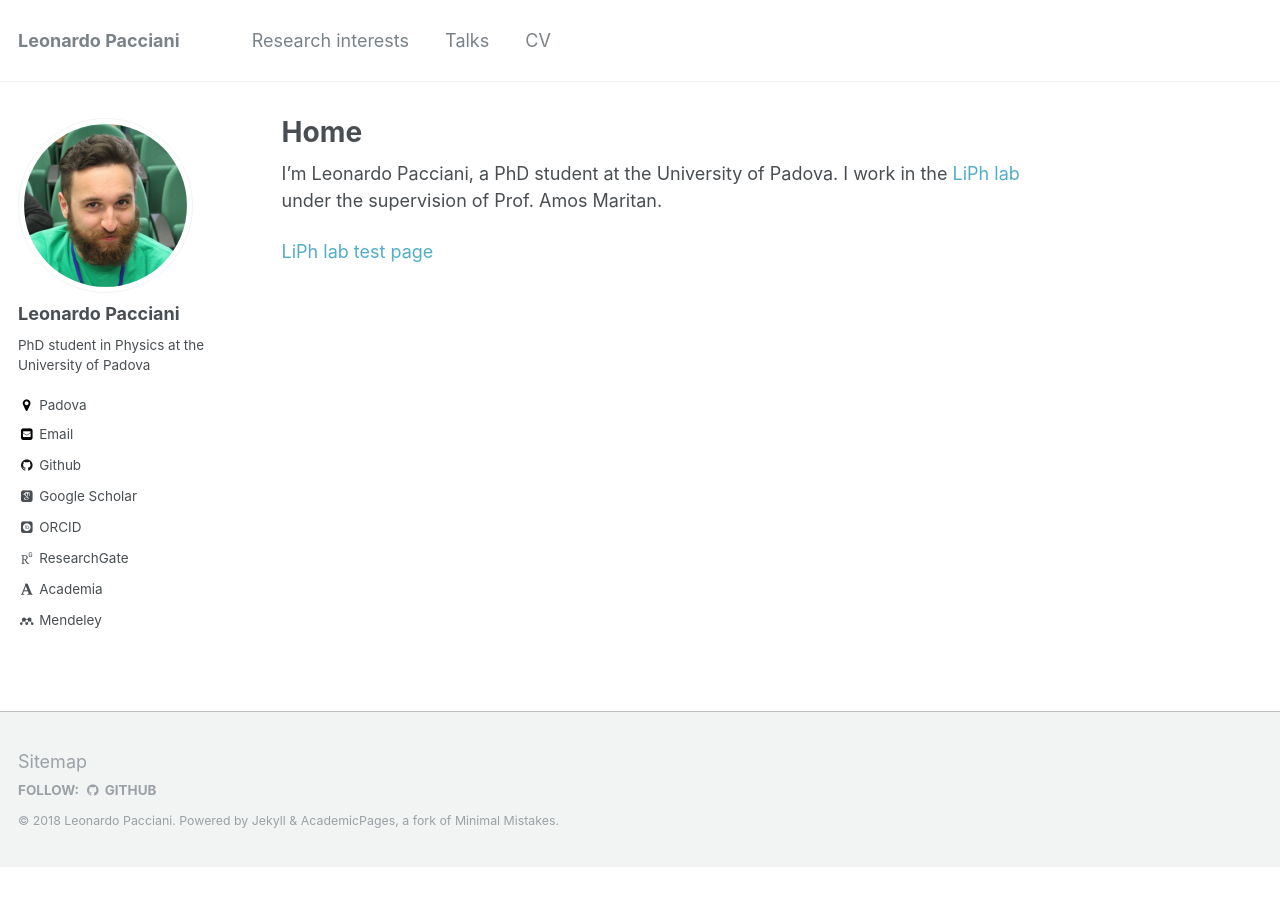
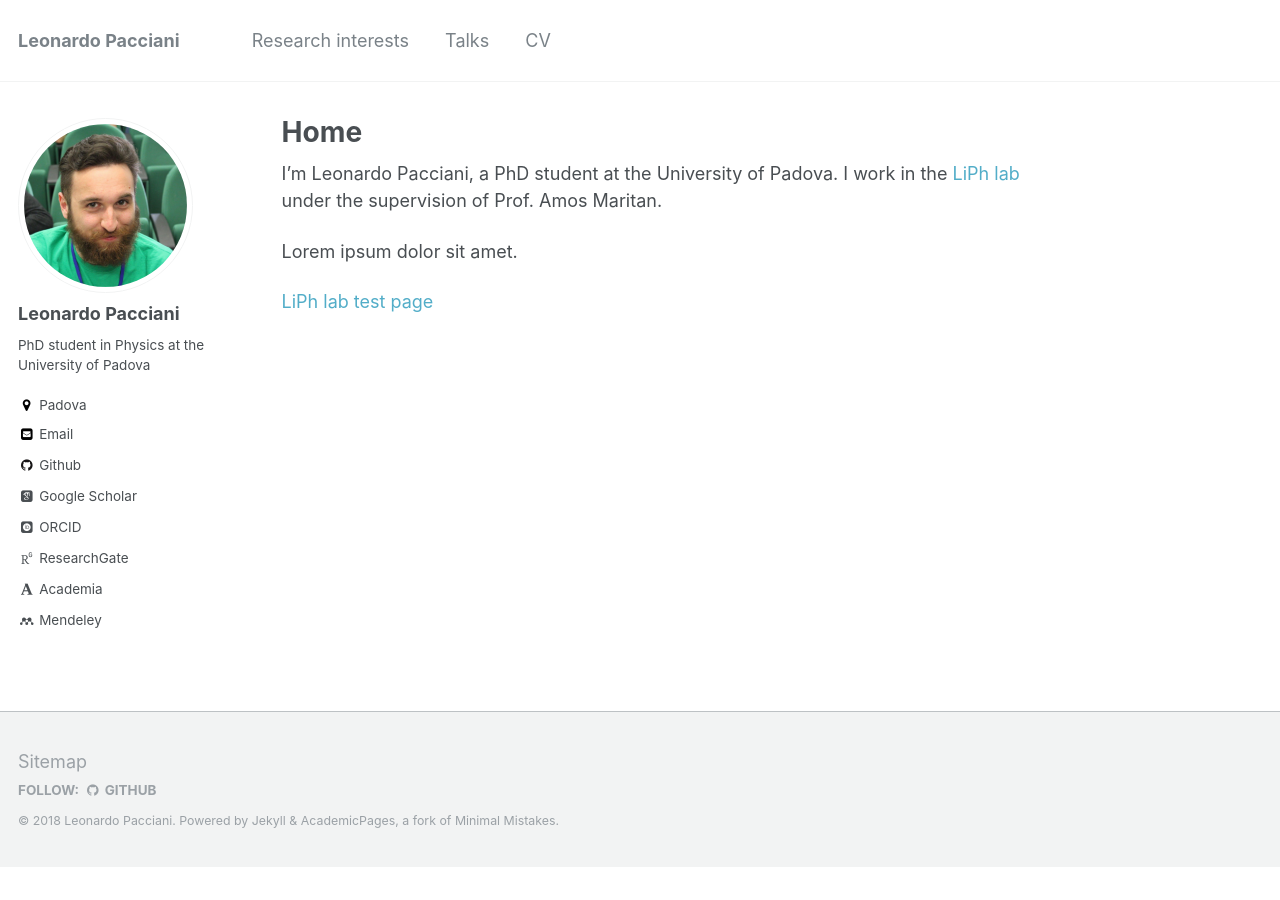
Before and after one commit to suweis/suweis.github.io, a Jekyll site: the page built from _pages/about.md, in a window 1280 px wide. Built offline with Jekyll 4.4.1, drawn with Linux system fonts in a browser that asks for light colours; some web fonts are replaced.

Commit message:
Commit di prova

```diff
--- a/_pages/about.md
+++ b/_pages/about.md
@@ -10,4 +10,6 @@ redirect_from:
 
 I'm Leonardo Pacciani, a PhD student at the University of Padova. I work in the [LiPh lab](http://www.pd.infn.it/~maritan/index.html) under the supervision of Prof. Amos Maritan.
 
+Lorem ipsum dolor sit amet.
+
 [LiPh lab test page](http://leonardopacciani.github.io/liph.github.io)
```
